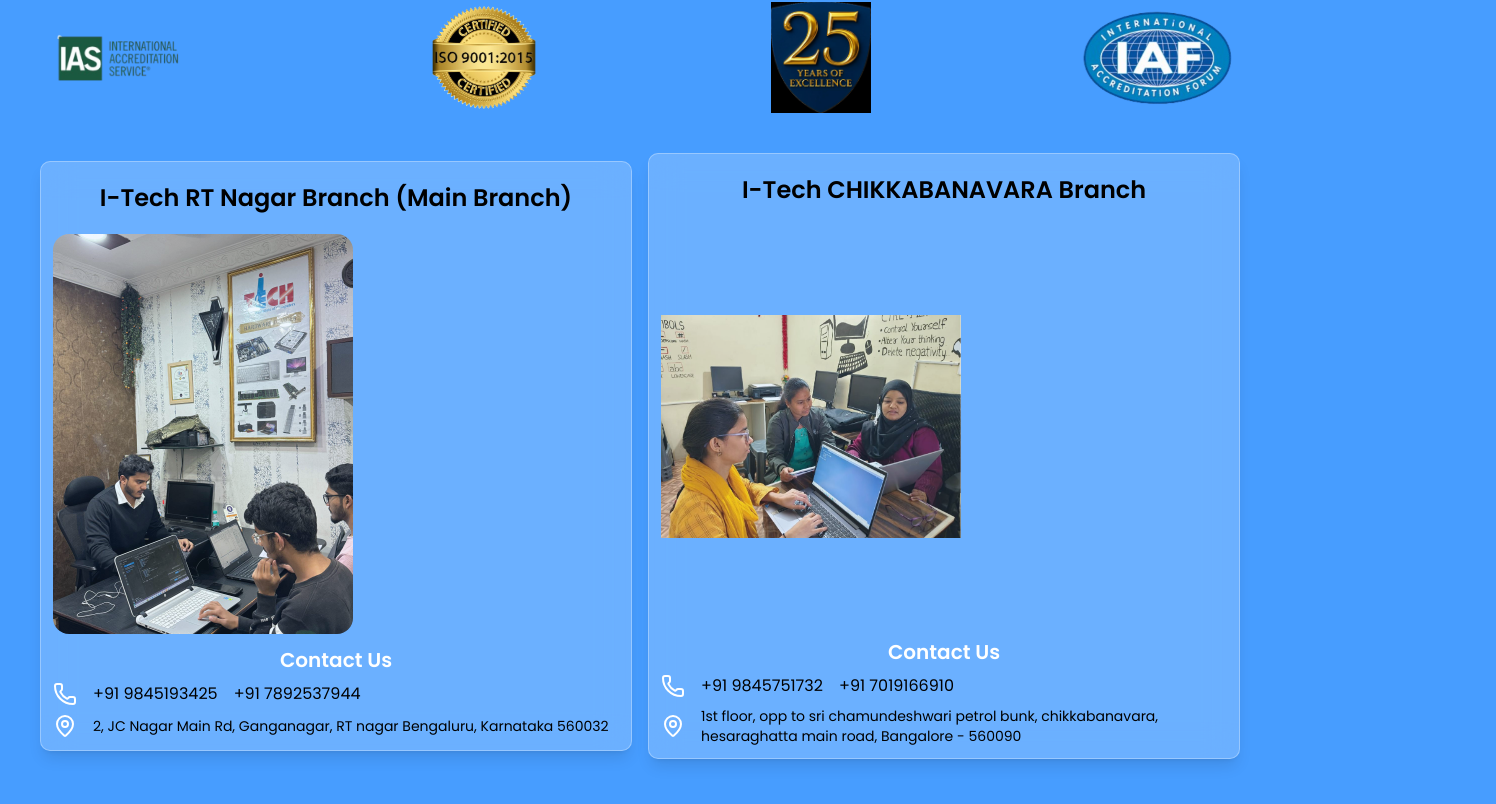
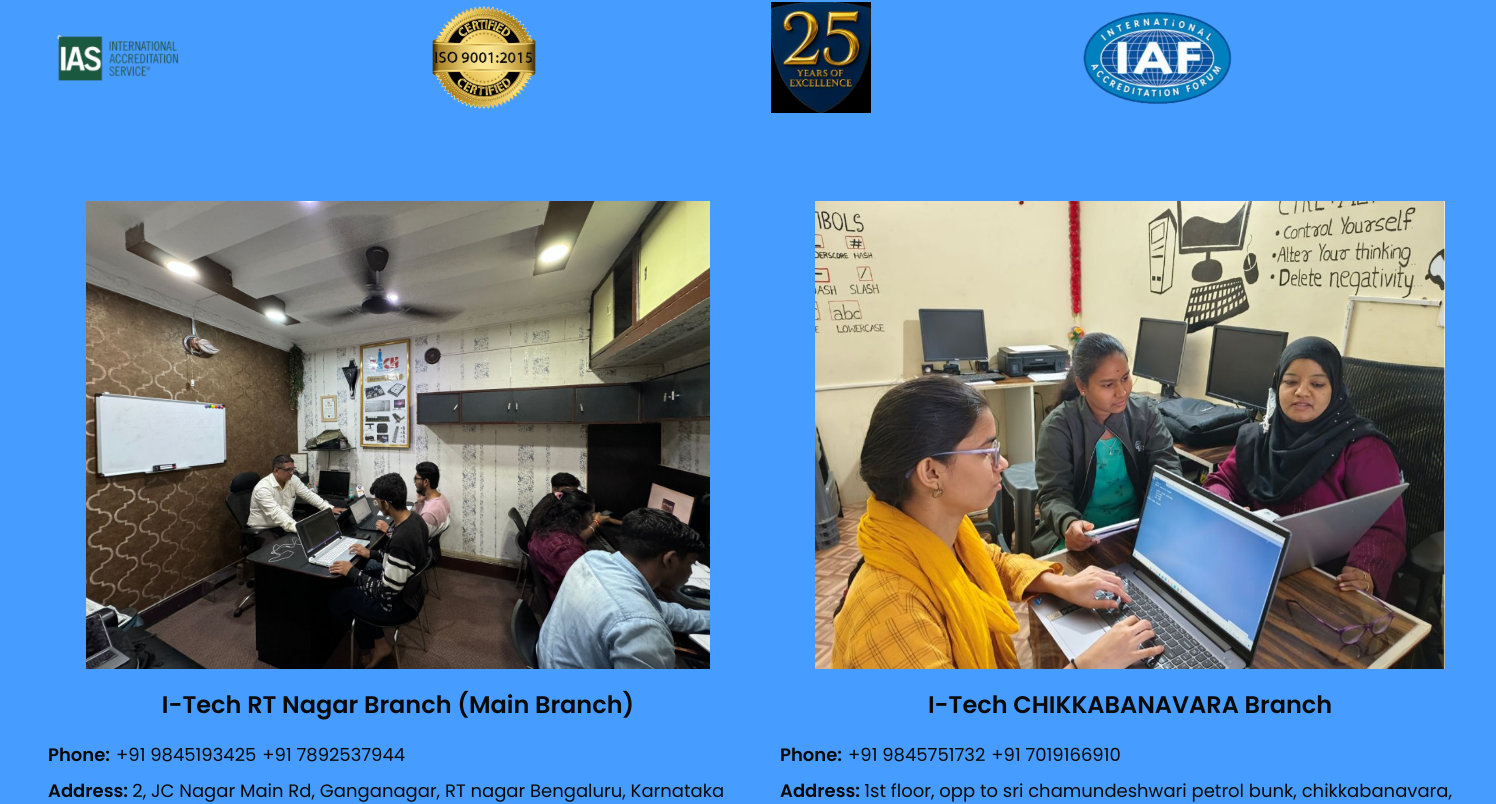
Before and after one commit to Itech-institute-eud/itech-frontend, a Next.js app: page /about in a window 1280 px wide. Shown: the part 2144-2948 px from the top of the page, 1496 px wide, since content can reach past the window. Built offline with nearby package versions, Linux system fonts and the light colour scheme.

Commit message:
branch card fixed.

```diff
--- a/src/app/about/page.tsx
+++ b/src/app/about/page.tsx
@@ -6,6 +6,22 @@
 import Image from 'next/image'
 
 const page = () => {
+	const branches = [
+		{
+			imagePath: 'other_branch1.jpeg',
+			title: 'I-Tech RT Nagar Branch (Main Branch)',
+			address: '2, JC Nagar Main Rd, Ganganagar, RT nagar Bengaluru, Karnataka 560032',
+			phone: ['+91 9845193425', '+91 7892537944'],
+		},
+		{
+			imagePath: 'other_branch2.jpeg',
+			title: 'I-Tech CHIKKABANAVARA Branch',
+			address:
+				'1st floor, opp to sri chamundeshwari petrol bunk, chikkabanavara, hesaraghatta main road, Bangalore - 560090',
+			phone: ['+91 9845751732', '+91 7019166910'],
+		},
+	]
+
 	return (
 		<Container>
 			<Heading title={'About ITech'} />
@@ -78,8 +94,7 @@
 					<Image src={'/images/IAF.png'} alt="IAF" width={150} height={150} objectFit="cover" />
 				</div>
 			</div>
-
-			<div className=" flex flex-col md:flex-row  items-center justify-center my-4">
+			<div className=" flex flex-col md:flex-row  items-center justify-evenly">
 				<OtherBranch
 					imagePath="other_branch1.jpeg"
 					title="I-Tech RT Nagar Branch (Main Branch)"
@@ -93,9 +108,12 @@
 					phone={['+91 9845751732', '+91 7019166910']}
 				/>
 			</div>
-			<Heading title={'Join Us Today'} />
-			<h1 className="text-center text-3xl md:text-5xl my-5">Learn. Evolve. Grow.</h1>
-			<Description text="Join I-Tech to explore emerging technologies, real-time projects, and a culture built around progress, purpose and possibility here are some few insights from us." />
+
+			<div className="mt-36">
+				<Heading title={'Join Us Today'} />
+				<h1 className="text-center text-3xl md:text-5xl my-5">Learn. Evolve. Grow.</h1>
+				<Description text="Join I-Tech to explore emerging technologies, real-time projects, and a culture built around progress, purpose and possibility here are some few insights from us." />
+			</div>
 			<Gallery />
 		</Container>
 	)
--- a/src/components/custom/gallery.tsx
+++ b/src/components/custom/gallery.tsx
@@ -15,7 +15,7 @@
 const Gallery = () => {
 	return (
 		<div className="w-full my-4 overflow-x-auto">
-			<div className="w-[80%] md:w-[70%] mx-auto ">
+			<div className="w-[90%] md:w-[70%] mx-auto">
 				<Carousel
 					plugins={[
 						Autoplay({
@@ -25,8 +25,8 @@
 				>
 					<CarouselContent>
 						{galleryImages.map((item) => (
-							<CarouselItem id={item.path}>
-								<div className="relative w-[700px] h-[500px] p-2 mx-auto">
+							<CarouselItem key={item.path}>
+								<div className="relative w-[500px] h-[500px] md:w-[700px] md:h-[500px] p-2 mx-auto">
 									<Image
 										alt={item.path}
 										src={`/images/gallery/${item.path}`}
--- a/src/components/custom/other_branch.tsx
+++ b/src/components/custom/other_branch.tsx
@@ -3,6 +3,7 @@
 import { motion } from 'framer-motion'
 import { MapPin, Phone } from 'lucide-react'
 import Image from 'next/image'
+import Heading from './heading'
 
 interface Other_BranchsProps {
 	title: string
@@ -13,47 +14,25 @@
 
 const OtherBranch = ({ title, address, phone, imagePath }: Other_BranchsProps) => {
 	return (
-		<motion.div
-			initial={{ scale: 0.7, opacity: 0 }}
-			whileInView={{ scale: 1, opacity: 1 }}
-			transition={{ duration: 0.5, ease: 'easeOut' }}
-			viewport={{ once: true, amount: 0.2 }}
-			className="border m-2 p-3 w-full  bg-white/20 backdrop-blur-lg border-white/30 shadow-lg rounded-lg flex flex-col gap-3"
-		>
-			<h1 className="text-2xl text-center font-semibold text-black my-2">{title}</h1>
-			<div className="relative object-contain  max-w-[300px] h-[400px] ">
-				<Image
-					src={`/images/${imagePath}`}
-					alt="other_branchs"
-					layout="fill"
-					className="object-contain opacity-90 rounded-2xl"
-				/>
+		<div className="h-[400px] lg:h-[500px] w-fit p-4 my-14">
+			<div className="relative size-full">
+				<Image src={`/images/${imagePath}`} alt={imagePath} fill className="object-contain" />
 			</div>
-			<div className="flex-1/2 flex flex-col gap-15 ">
-				<div className=" text-white flex flex-col gap-2">
-					<h1 className="text-xl font-semibold text-center">Contact Us</h1>
-					<div className=" flex gap-4 items-center">
-						<div className=" flex items-center gap-2">
-							<Phone />
-							{/* <h3 className="text-lg font-semibold">Phone Number: </h3> */}
-						</div>
-						<a href={`tel:${phone[0]}`} className="text-md text-black text-center">
-							{phone[0]}
-						</a>
-						<a href={`tel:${phone[1]}`} className="text-md text-black text-center">
-							{phone[1]}
-						</a>
+			<div className="flex flex-col gap-5 mt-2 lg:mt-5">
+				<h1 className="text-center text-2xl font-bold">{title}</h1>
+				<div className="flex flex-col gap-2">
+					<div className="flex space-x-1.5 items-center lg:text-lg">
+						<span className='font-bold'>Phone: </span>
+						{phone.map((item) => (
+							<span key={item}>{item}</span>
+						))}
 					</div>
-					<div className=" flex gap-4 items-center ">
-						<div className=" flex items-center gap-1">
-							<MapPin className="text-lg" />
-							{/* <h3 className="text-lg font-semibold">Location: </h3> */}
-						</div>
-						<span className="text-sm  text-black">{address}</span>
-					</div>
+					<p className="w-fit lg:w-[700px] lg:text-lg">
+						<span className="font-bold">Address: </span> {address}
+					</p>
 				</div>
 			</div>
-		</motion.div>
+		</div>
 	)
 }
 
```
Also changed, not shown: public/images/Other_Branchs.png (deleted), public/images/other_branch1.jpeg.
